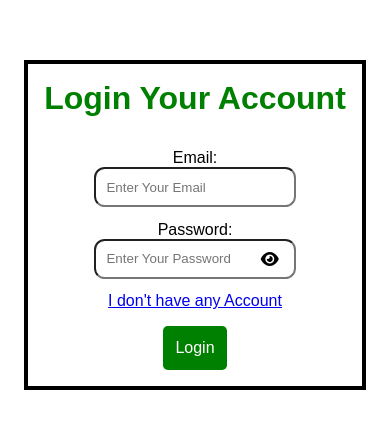
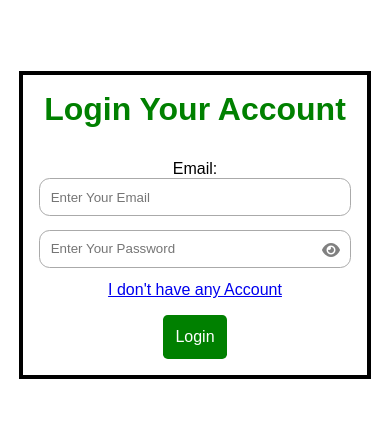
Before and after one commit to syedmuhammadtaha781/Login-page, a plain HTML site: page index.html in a window 390 px wide. Shown: the part 197-626 px from the top of the page. Drawn offline with Linux system fonts and the light colour scheme.

Commit message:
complete

```diff
--- a/index.html
+++ b/index.html
@@ -10,38 +10,41 @@
 <body>
    <div class="container" id="Loginform">
       <h1>Login Your Account</h1>
-      Email: <input type="email" name="" id="L-email" placeholder="Enter Your Email">
-      Password: <input type="password" id="L-pass" placeholder="Enter Your Password">
-      <i id="eyeL" class="fa-solid fa-eye"></i>
+      Email: <input type="email" id="L-email" placeholder="Enter Your Email">
+      <div class="pass-field">
+         <input type="password" id="L-pass" placeholder="Enter Your Password">
+         <i id="eyeL" class="fa-solid fa-eye"></i>
+      </div>
       <a href="#javasript:void(0)" id="L-link">I don't have any Account</a>
       <button id="L-btn">Login</button>
    </div>
-    <div class="container" id="Signupform">
+
+   <div class="container" id="Signupform">
       <h1>Create Your Account</h1>
       Name:<input type="text" placeholder="Enter Your Name" id="S-name">
       Father Name:<input type="text" placeholder="Enter Your Father Name" id="S-f-name">
       Class: <input type="text" placeholder="Enter Your Class" id="S-class">
-      Email: <input type="email" name="" id="S-email" placeholder="Enter Your Email" >
-      Password: <input type="password" placeholder="Enter Your Password" id="S-pass"></i>
-      <i id="eyeS" class="fa-solid fa-eye"></i>
+      Email: <input type="email" id="S-email" placeholder="Enter Your Email">
+      <div class="pass-field">
+         <input type="password" placeholder="Enter Your Password" id="S-pass">
+         <i id="eyeS" class="fa-solid fa-eye"></i>
+      </div>
       <a href="#javasript:void(0)" id="S-link">I already have an Account</a>
       <button id="S-btn">Signup</button>
    </div>
-   <div id="UserPage" >
+
+   <div id="UserPage">
       <span id="w-name-1"><span id="w-name-2">Welcome, </span><span id="w-name"></span></span>
       <div class="todolist">
          <h3>To-do List</h3>
-            <div class="inner">
+         <div class="inner">
             <input type="text" id="TD-input">
-            <button id="add" type="button" placeholder="Enter task">Add</button>
-            <div id="addin">
-
-            </div>
+            <button id="add" type="button">Add</button>
+            <div id="addin"></div>
          </div>
       </div>
-
       <button id="Logout-btn">Logout</button>
    </div>
+   <script src="app.js"></script>
 </body>
-<script src="app.js"></script>
 </html>
--- a/style.css
+++ b/style.css
@@ -1,36 +1,39 @@
-*{
+* {
     margin: 0;
     padding: 0;
-
 }
-body{
+body {
     font-family: sans-serif;
     height: 100vh;
     display: flex;
     justify-content: center;
     align-items: center;
 }
-.container{
+.container {
     display: flex;
     flex-direction: column;
     align-items: center;
     border: 0.3em solid #000;
     padding: 1em;
+    position: relative;
 }
-.container>h1{
+.container>h1 {
     color: green;
     margin-bottom: 1em;
     text-align: center;
 }
-.container>input{
+.container>input, .pass-field input {
     margin-bottom: 1em;
     padding: 0.8em;
     border-radius: 0.8em;
+    border: 1px solid #aaa;
+    width: 100%;
+    box-sizing: border-box;
 }
-.container>a{
+.container>a {
     margin-bottom: 1em;
 }
-.container>button{
+.container>button {
     background-color: green;
     color: #fff;
     border: none;
@@ -38,36 +41,35 @@ body{
     padding: 0.8em;
     font-size: 1em;
 }
-#Signupform{
+#Signupform {
     display: none;
     text-align: center;
-    position: relative;
 }
-#Loginform{
-    position: relative;
-
+#Loginform {
+    text-align: center;
 }
-#UserPage{
+#UserPage {
     display: none;
+    background-color: green;
+    height: 100%;
+    width: 100%;
 }
-#w-name{
+#w-name {
     color: blue;
 }
-#w-name-1{
+#w-name-1 {
     text-align: center;
 }
-#Logout-btn{
+#Logout-btn {
     background-color: blue;
     color: #fff;
     border: none;
     border-radius: 0.3em;
     padding: 0.8em;
     font-size: 1em;
-}
-#Logout-btn{
     margin-top: 2em;
 }
-.todolist{
+.todolist {
     padding: 1em;
     background-color: #fff;
     border-radius: 1em;
@@ -76,59 +78,48 @@ body{
     flex-direction: column;
     margin-top: 2em;
 }
-.todolist>h3{
+.todolist>h3 {
     margin-bottom: 1em;
 }
-.inner>input{
+.inner>input {
     width: 15em;
     padding: 0.4em;
 }
-.inner>button{
+.inner>button {
     padding: 0.6em;
     background-color: blue;
     color: #fff;
     border: none;
     border-radius: 0.4em;
 }
-#UserPage{
-    background-color: green;
-    height: 100%;
+.pass-field {
+    position: relative;
     width: 100%;
+    max-width: 250px;
 }
-#eye-slash{
-    display: none;
+.pass-field i {
     position: absolute;
-    top: 402px;
-    right: 90px;
+    top: 40%;
+    right: 10px;
+    transform: translateY(-50%);
+    cursor: pointer;
+    color: gray;
 }
-#eyeL{
-    position: absolute;
-    top: 187px;
-    right: 82px;
-}
-#eyeS{
-    position: absolute;
-    top: 402px;
-    right: 86px;
-}
-@media (max-width:400px) {
-
-    #w-name{
-        justify-content: center;
-        align-items: center;
-        font-size: 0.5em;
-        font-weight: 500;
+@media (max-width: 480px) {
+    .container {
+        width: 80%;
     }
-
-    #w-name-2{
-        font-size: 0.5em;
-        font-weight: 800;
+    .pass-field {
+        max-width: 100%;
     }
-    #w-name-1{
-        text-align: center;
+    .pass-field input {
+        padding-right: 2.5em;
     }
-    #Logout-btn{
+    #w-name, #w-name-2 {
         font-size: 0.8em;
-        margin-top: 2em;
+        font-weight: 600;
+    }
+    #Logout-btn {
+        font-size: 0.9em;
     }
 }
```
